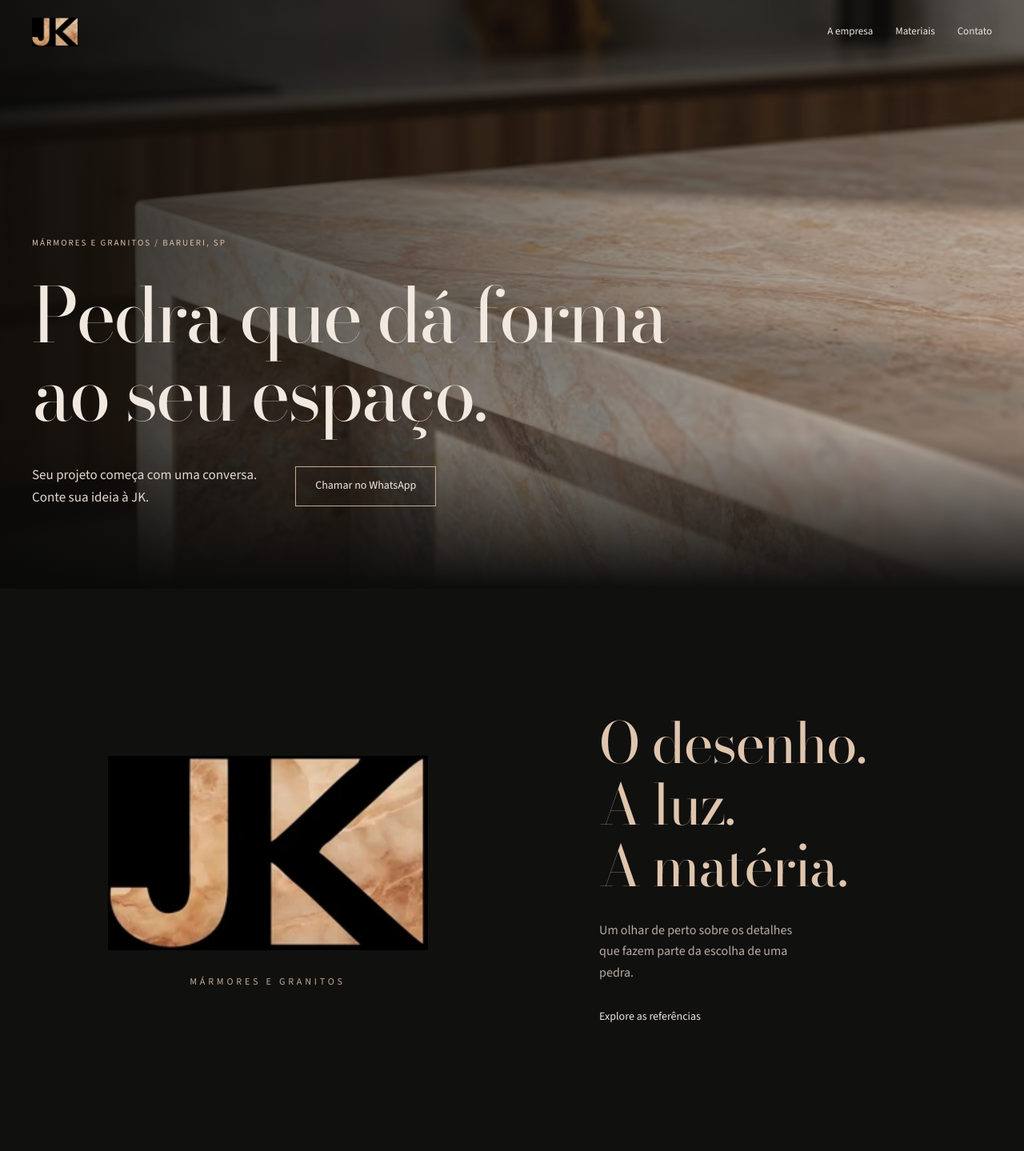
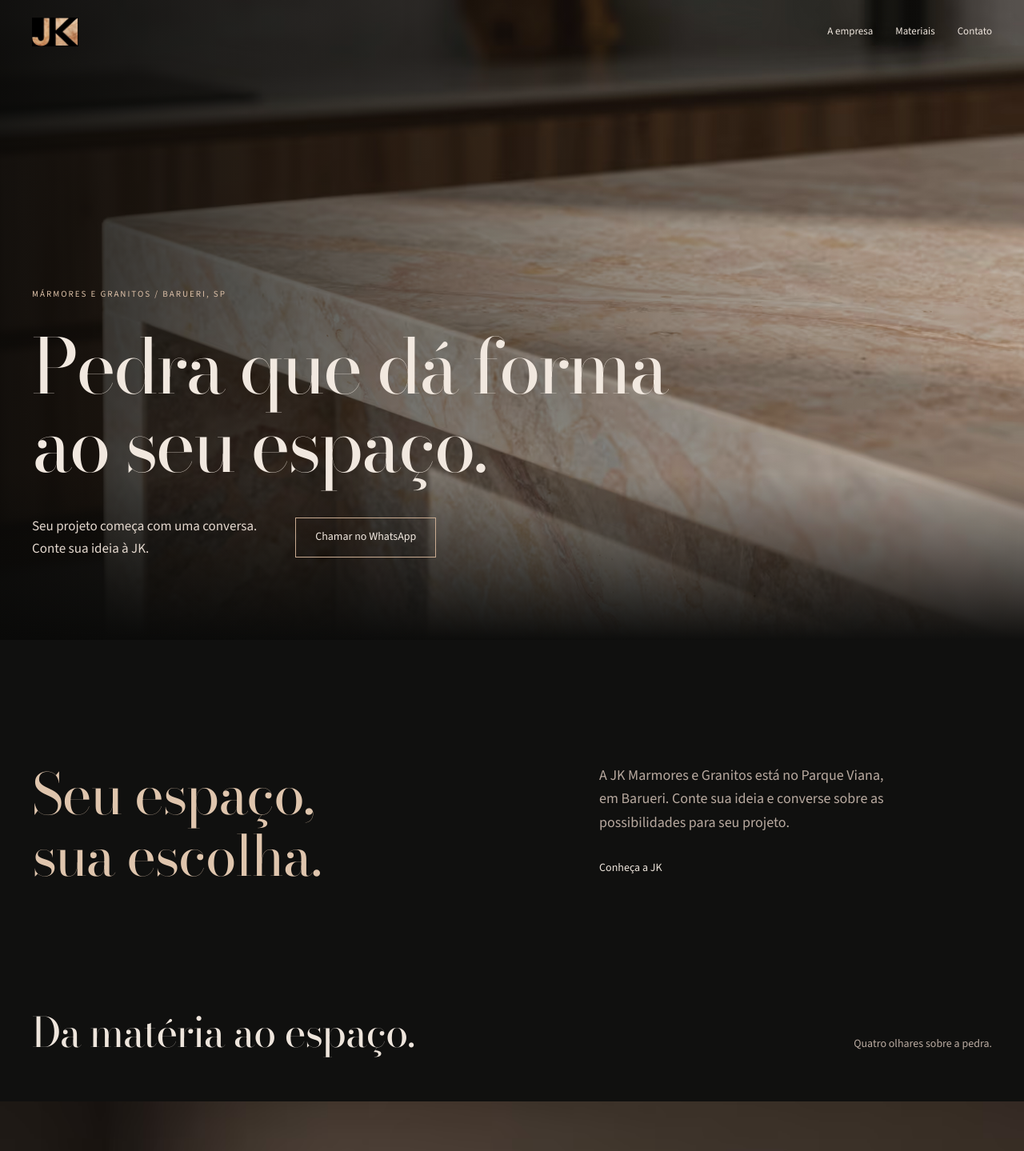
Before and after one commit to antoniovitor10/jkmarmores-web, a Next.js app: page / in a window 1280 px wide. Shown: the top 1439 px of the page at 80% size. Built offline with nearby package versions, Linux system fonts and the light colour scheme.

Commit message:
feat: fecha capa na mascara JK e registra pausa da versao 1

```diff
--- a/src/app/globals.css
+++ b/src/app/globals.css
@@ -294,3 +294,11 @@ body:has(.home-page) .site-header { color:#eee5dc; }
 @media(max-width:800px) { body:has(.home-page) .header-inner,.header-inner { min-height:64px; } .signature-stage { gap:48px; } .stone-selector { grid-template-columns:1fr; gap:24px; } .selector-controls { display:grid; grid-template-columns:1fr 1fr; column-gap:16px; } .selector-controls fieldset { margin-bottom:20px; } .selector-controls .button { align-self:center; } .stone-panel { min-height:480px; } }
 @media(max-width:700px) { .signature-stage { grid-template-columns:1fr; gap:64px; } .signature-brand img { width:230px; } .signature-copy h2 { font-size:52px; } .signature-copy p { max-width:36ch; } .stone-heading { display:block; } .stone-heading h2 { font-size:42px; } .stone-heading p { margin:20px 0 0; } .stone-panel { height:78svh; min-height:480px; } .stone-panel figcaption { bottom:44px; gap:20px; } .stone-panel h3 { font-size:46px; } .stone-panel figcaption p { font-size:14px; max-width:24ch; } .stone-index { min-width:48px; font-size:10px; } .selector-image img { aspect-ratio:4/3; } .selector-controls { display:block; } .selector-controls fieldset { margin:0 0 24px; } .selector-controls p { max-width:none; } .selector-controls .button { width:auto; } .split-heading { gap:24px; } .home-contact-grid h2 { font-size:48px; } .signature-brand p { font-size:10px; } }
 @media(prefers-reduced-motion:reduce) { .selector-image img { animation:none; } }
+
+/* A capa se fecha no monograma sem trocar a imagem ou sobrepor duas cenas. */
+.prologo[data-enhanced="true"] { height:220svh; }
+.prologo[data-enhanced="true"] .home-hero { position:sticky; top:0; height:100svh; }
+.prologo[data-enhanced="true"] .hero-mask,.prologo[data-enhanced="true"] .hero-signature { display:block; }
+.signature-stage > h2 { font-size:clamp(52px,5.5vw,80px); margin:0; color:#dfc5ad; }
+.signature-copy p { max-width:42ch; font-size:18px; }
+@media(max-width:700px) { .prologo[data-enhanced="true"] { height:185svh; } .signature-stage { gap:32px; } .signature-stage > h2 { font-size:52px; } .signature-copy p { font-size:16px; } }
--- a/src/components/HomeHero.module.css
+++ b/src/components/HomeHero.module.css
@@ -1,10 +1,11 @@
-.hero { position:relative; min-height:92svh; background:#10100f; color:#f1e8df; overflow:clip; display:flex; align-items:flex-end; }
+.hero { position:relative; min-height:100svh; background:#10100f; color:#f1e8df; overflow:clip; display:flex; align-items:flex-end; }
 .figure { position:absolute; inset:0; margin:0; }
 .figure picture,.figure img { display:block; height:100%; width:100%; }
 .figure img { object-fit:cover; object-position:center 52%; }
-.hero::after { content:""; position:absolute; inset:0; background:linear-gradient(90deg,rgba(8,8,7,.87),rgba(8,8,7,.25) 65%,transparent),linear-gradient(0deg,#10100f,transparent 26%); pointer-events:none; }
-.light { position:absolute; inset:-40% -50%; z-index:1; background:linear-gradient(115deg,transparent 40%,rgba(255,216,177,.14) 50%,transparent 60%); transform:translateX(-35%); animation:light-pass 1400ms cubic-bezier(.22,.61,.36,1) both; pointer-events:none; }
-.intro { position:relative; z-index:2; padding-top:140px; padding-bottom:100px; }
+.veil { position:absolute; inset:0; background:linear-gradient(90deg,rgba(8,8,7,.87),rgba(8,8,7,.25) 65%,transparent),linear-gradient(0deg,#10100f,transparent 26%); pointer-events:none; }
+.light { position:absolute; inset:-40% -50%; z-index:1; background:linear-gradient(115deg,transparent 40%,rgba(255,216,177,.14) 50%,transparent 60%); transform:translateX(-35%); opacity:0; pointer-events:none; }
+.hero[data-motion-ready="true"] .light { opacity:1; animation:light-pass 1400ms cubic-bezier(.22,.61,.36,1) both; }
+.intro { position:relative; z-index:4; padding-top:140px; padding-bottom:100px; }
 .location { font-size:11px; letter-spacing:.18em; color:#ddc1a8; margin-bottom:32px; }
 .intro h1 { font-size:clamp(56px,7.4vw,108px); line-height:1.04; letter-spacing:-.035em; margin:0 0 38px; }
 .bottom { display:flex; align-items:center; gap:48px; }
@@ -12,5 +13,12 @@
 .bottom > a { background:transparent; border-color:#c9ab91; color:#f1e8df; }
 @keyframes settle { from { transform:scale(1.035); } to { transform:scale(1); } }
 @keyframes light-pass { to { transform:translateX(35%); opacity:0; } }
-@media(max-width:700px) { .hero { min-height:90svh; } .intro { padding-top:120px; padding-bottom:72px; } .intro h1 { font-size:52px; margin-bottom:28px; } .location { font-size:10px; letter-spacing:.13em; max-width:25ch; margin-bottom:24px; } .bottom { display:block; } .bottom p { font-size:16px; margin-bottom:28px; } .figure img { object-position:46% center; } .hero::after { background:linear-gradient(0deg,#10100f,rgba(8,8,7,.72) 32%,rgba(8,8,7,.05) 85%); } }
+@media(max-width:700px) { .hero { min-height:100svh; } .intro { padding-top:120px; padding-bottom:84px; } .intro h1 { font-size:52px; margin-bottom:28px; } .location { font-size:10px; letter-spacing:.13em; max-width:32ch; margin-bottom:24px; } .bottom { display:block; } .bottom p { font-size:16px; margin-bottom:28px; } .figure img { object-position:46% center; } .veil { background:linear-gradient(0deg,#10100f,rgba(8,8,7,.72) 32%,rgba(8,8,7,.05) 85%); } }
 @media(prefers-reduced-motion:reduce) { .figure img,.light { animation:none; } .light { display:none; } }
+
+.mask { position:absolute; inset:0; width:100%; height:100%; z-index:3; display:none; pointer-events:none; }
+.veil { z-index:1; }
+.signature { display:none; position:absolute; top:73%; inset-inline:24px; z-index:4; text-align:center; }
+.signature p { font-family:var(--fonte-corpo); font-size:12px; letter-spacing:.2em; color:#d4b699; margin:0 0 24px; }
+.signature a { font-size:14px; display:inline-flex; align-items:center; }
+@media(max-width:700px) { .signature { top:66%; } .signature p { font-size:11px; letter-spacing:.12em; } }
--- a/src/components/HomeHero.tsx
+++ b/src/components/HomeHero.tsx
@@ -2,17 +2,27 @@ import { linkWhatsApp } from '@/lib/whatsapp';
 import { conteudo } from '@/content';
 import { Foto } from './Foto';
 import styles from './HomeHero.module.css';
+import { jkMonogramPath } from '@/content/monogram';
 
 export function HomeHero() {
-  return <header className={`home-hero ${styles.hero}`}>
+  return <section className="prologo" aria-label="Apresentação da JK"><header className={`home-hero ${styles.hero}`}>
     <figure className={styles.figure}>
       <Foto id="material-detalhe-quente" mobileId="capa-editorial-mobile" alt="Imagem ilustrativa de pedra rosada com veios caramelo sob luz rasante." sizes="100vw" prioridade />
     </figure>
+    <div className={styles.veil} data-hero-veil aria-hidden="true" />
     <div className={styles.light} aria-hidden="true" />
+    <svg className={`hero-mask ${styles.mask}`} viewBox="0 0 800 500" aria-hidden="true" focusable="false">
+      <defs><mask id="hero-jk-window" maskUnits="userSpaceOnUse" x="0" y="0" width="100%" height="100%" style={{ maskType:'luminance' }}>
+        <rect width="100%" height="100%" fill="white" />
+        <g className="hero-monogram-path"><path d={jkMonogramPath} fill="black" /></g>
+      </mask></defs>
+      <rect width="100%" height="100%" fill="#10100f" mask="url(#hero-jk-window)" />
+    </svg>
     <div className={`container ${styles.intro}`} data-hero-intro>
       <p className={styles.location}>MÁRMORES E GRANITOS / BARUERI, SP</p>
       <h1>Pedra que dá forma<br />ao seu espaço.</h1>
       <div className={styles.bottom}><p>Seu projeto começa com uma conversa.<br />Conte sua ideia à JK.</p><a className="button" href={linkWhatsApp(conteudo.paginas.inicio.cta.mensagem, conteudo.empresa.whatsapp)}>Chamar no WhatsApp</a></div>
     </div>
-  </header>;
+    <div className={`hero-signature ${styles.signature}`}><p>JK MÁRMORES E GRANITOS</p><a href="#configurador">Explore as referências</a></div>
+  </header></section>;
 }
--- a/src/components/StoneEditorial.tsx
+++ b/src/components/StoneEditorial.tsx
@@ -1,17 +1,13 @@
 import { Foto } from './Foto';
-import { asset } from '@/lib/base-path';
 import { stoneJourney } from '@/content/stone-journey';
+import { SiteLink } from './SiteLink';
 
 export function StoneEditorial() {
   return <>
     <section className="stone-signature" aria-label="JK Mármores e Granitos">
       <div className="signature-stage container">
-        <div className="signature-brand">
-          {/* eslint-disable-next-line @next/next/no-img-element */}
-          <img src={asset('/brand/jk-monograma-240.webp')} alt="JK, monograma com textura de pedra da marca" width={240} height={146} loading="lazy" />
-          <p>MÁRMORES E GRANITOS</p>
-        </div>
-        <div className="signature-copy"><h2>O desenho.<br />A luz.<br />A matéria.</h2><p>Um olhar de perto sobre os detalhes que fazem parte da escolha de uma pedra.</p><a className="text-link" href="#configurador">Explore as referências</a></div>
+        <h2>Seu espaço,<br />sua escolha.</h2>
+        <div className="signature-copy"><p>A JK Marmores e Granitos está no Parque Viana, em Barueri. Conte sua ideia e converse sobre as possibilidades para seu projeto.</p><SiteLink className="text-link" href="/sobre/">Conheça a JK</SiteLink></div>
       </div>
     </section>
     <section className="stone-editorial" aria-labelledby="stone-title">
--- a/src/components/motion-runtime.ts
+++ b/src/components/motion-runtime.ts
@@ -10,11 +10,38 @@ export function mountPageMotion() {
   mm.add({ full: '(prefers-reduced-motion: no-preference)', mobile: '(max-width: 700px)' }, context => {
     if (!context.conditions?.full) return;
     const mobile = context.conditions.mobile;
+    const prologo = document.querySelector<HTMLElement>('.prologo');
+    const hero = prologo?.querySelector<HTMLElement>('.home-hero');
+    const mask = hero?.querySelector<SVGSVGElement>('.hero-mask');
+    const windowPath = mask?.querySelector<SVGGElement>('.hero-monogram-path');
+    if (prologo && hero && mask && windowPath) {
+      prologo.dataset.enhanced = 'true';
+      let startMatrix = '', endMatrix = '';
+      const measure = () => {
+        const width = hero.clientWidth, height = hero.clientHeight;
+        mask.setAttribute('viewBox', `0 0 ${width} ${height}`);
+        const initialScale = Math.max(width / 90, height / 280) * 1.15;
+        const finalScale = Math.min(width * .82, 560) / 800;
+        startMatrix = `matrix(${initialScale} 0 0 ${initialScale} ${width / 2 - initialScale * 244} ${height / 2 - initialScale * 160})`;
+        endMatrix = `matrix(${finalScale} 0 0 ${finalScale} ${width / 2 - finalScale * 400} ${height / 2 - finalScale * 250})`;
+      };
+      measure();
+      gsap.set(windowPath, { attr:{ transform:startMatrix } });
+      gsap.set('.hero-signature', { autoAlpha:0, y:16 });
+      let contactVisible = false;
+      const timeline = gsap.timeline({ scrollTrigger: { trigger:prologo, start:'top top', end:'bottom bottom', scrub:true, invalidateOnRefresh:true, onRefresh:measure,
+        onUpdate:self => { const show = self.progress >= .45; if (show !== contactVisible) { contactVisible = show; document.dispatchEvent(new CustomEvent('jk:hero-contact', { detail:{show} })); } }
+      } });
+      timeline.to('[data-hero-intro]', { yPercent:-10, autoAlpha:0, ease:'none', duration:.25 }, .20)
+        .to('[data-hero-veil]', { opacity:0, ease:'none', duration:.25 }, .28)
+        .fromTo(windowPath, { attr:{ transform:() => startMatrix } }, { attr:{ transform:() => endMatrix }, ease:'power2.inOut', duration:.48, immediateRender:false }, .30)
+        .to('.hero-signature', { autoAlpha:1, y:0, ease:'none', duration:.15 }, .78)
+        .to({}, { duration:.07 }, .93);
+    }
     const signature = document.querySelector('.stone-signature');
     if (signature) {
       const timeline = gsap.timeline({ scrollTrigger: { trigger: signature, start: 'top bottom', end: 'center center', scrub: true } });
-      timeline.fromTo('.signature-brand', { y: 50, scale: .9 }, { y: 0, scale: 1, ease: 'none', duration: 1 }, 0)
-        .fromTo('.signature-copy h2', { y: 28 }, { y: 0, ease: 'none', duration: 1 }, 0);
+      timeline.fromTo('.signature-stage > h2', { y: 28 }, { y: 0, ease: 'none', duration: 1 }, 0);
     }
     document.querySelectorAll<HTMLElement>('.stone-panel').forEach(panel => {
       const media = panel.querySelector('.stone-panel-image');
@@ -25,10 +52,11 @@ export function mountPageMotion() {
       timeline.fromTo(media, { yPercent: -4, scale: 1.08 }, { yPercent: 4, scale: 1.08, ease: 'none', duration: 1 }, 0)
         .fromTo(caption, { y: mobile ? 24 : 40 }, { y: mobile ? -12 : -24, ease: 'none', duration: 1 }, 0);
     });
-    document.querySelectorAll<HTMLElement>('.editorial-image,.selector-image').forEach(el => {
+    document.querySelectorAll<HTMLElement>('.editorial-image,.selector-image,.stone-panel-image').forEach(el => {
       if (el.getBoundingClientRect().top < innerHeight) return;
       gsap.fromTo(el, { clipPath: 'inset(0 0 12% 0)' }, { clipPath: 'inset(0 0 0% 0)', duration: .9, ease: 'power2.out', scrollTrigger: { trigger: el, start: 'top 90%', once: true } });
     });
+    return () => { prologo?.removeAttribute('data-enhanced'); };
   });
   return () => mm.revert();
 }
```
Also changed, not shown: src/components/site-interactions.ts (+5 -2 lines), 28 other files (tests, documents, lock files or other folders).
